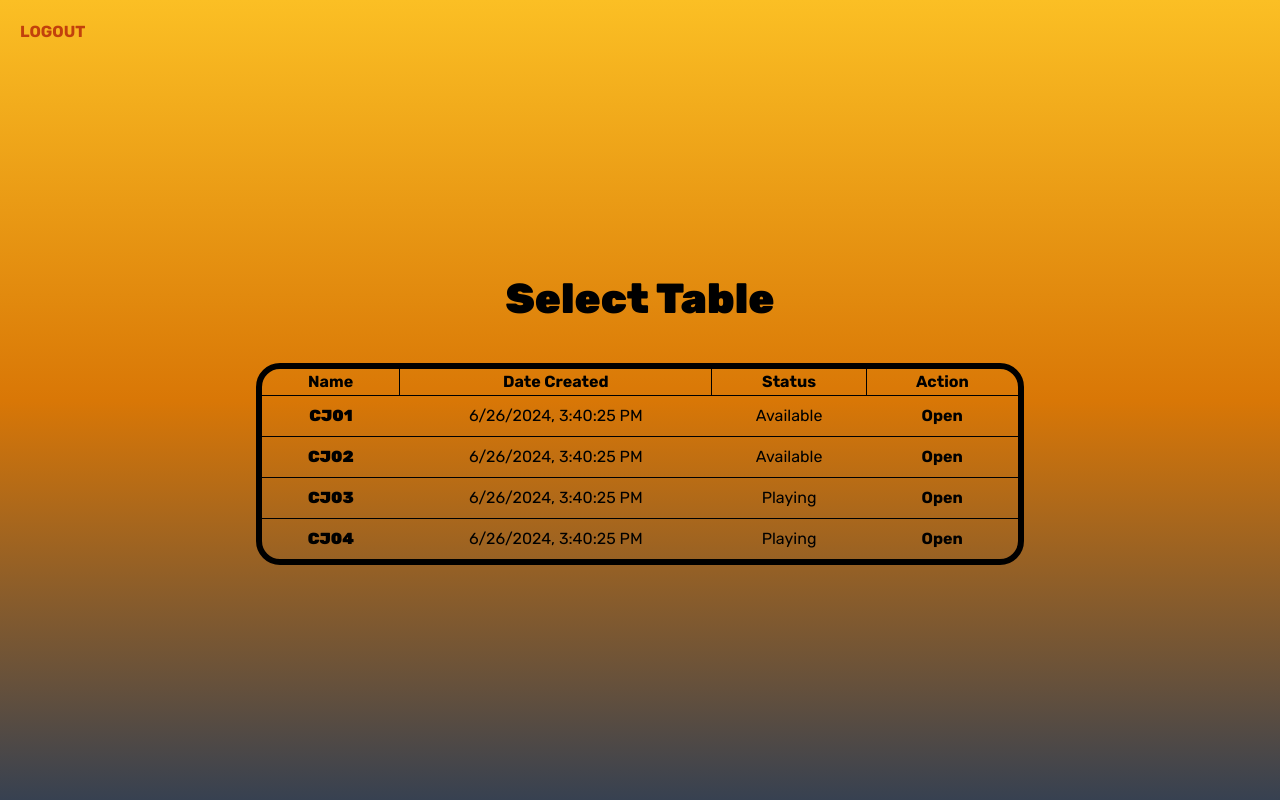
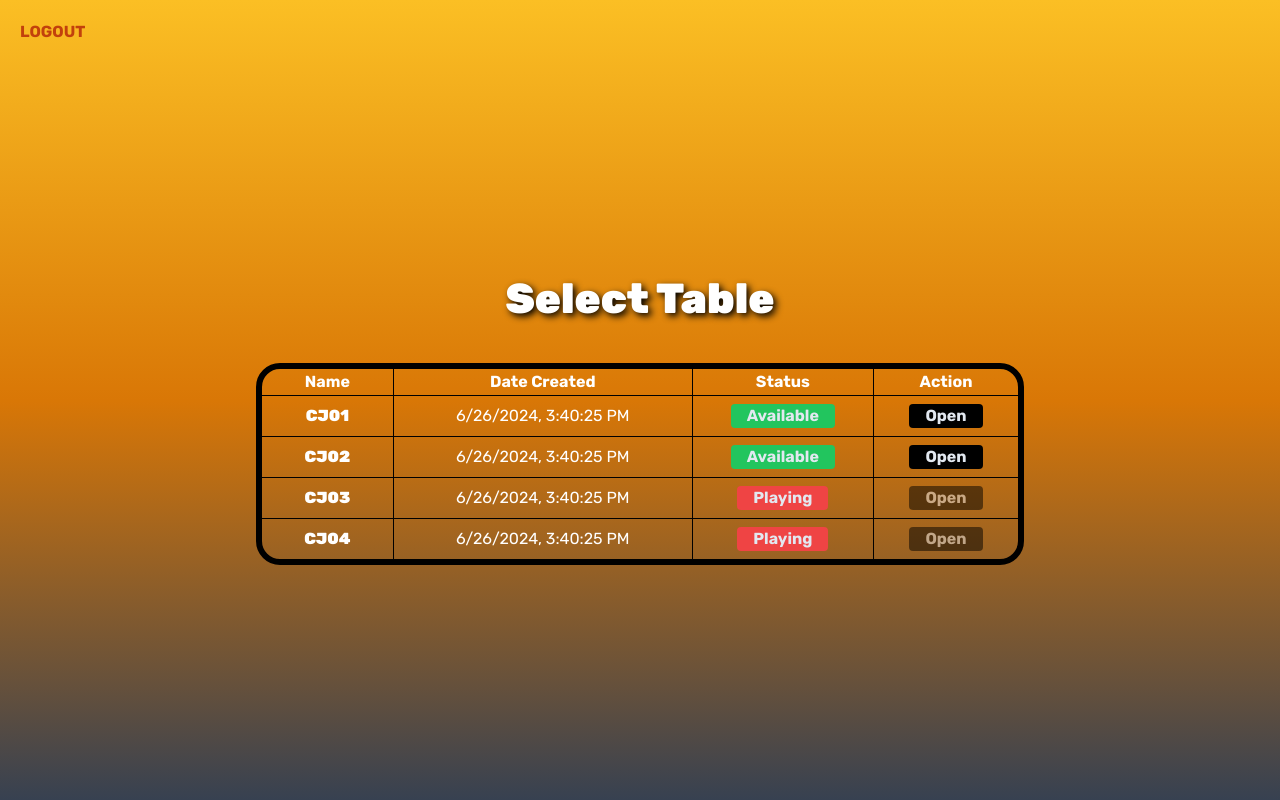
Before and after one commit to reyuer10/react-dui, a React app in the folder react-dui-main/: page /color-game/select-table in a window 1280 px wide. Built offline with nearby package versions, Linux system fonts and the light colour scheme; the HTML template or start-up script is replaced by a standard one.

Commit message:
Finish the table list and revise some little design

```diff
--- a/react-dui-main/src/index.css
+++ b/react-dui-main/src/index.css
@@ -13,6 +13,10 @@
 
 .jp-title-border {
   -webkit-text-stroke: 3px black;
+}
+
+.primary-drop-shadow {
+  text-shadow: 3px 3px 7px rgb(0, 0, 0);
 }
 
 .jp-title {
--- a/react-dui-main/src/pages/tables/TableList.jsx
+++ b/react-dui-main/src/pages/tables/TableList.jsx
@@ -35,6 +35,10 @@ function TableList() {
     navigate("/");
   };
 
+  const handleSelectTable = () => {
+    navigate("/color-game/select-view");
+  };
+
   return (
     <div className="min-h-screen font-rubik flex flex-col items-center justify-center bg-gradient-to-t from-gray-700 via-amber-600 to-amber-400">
       <div className="absolute left-0 top-0 p-5">
@@ -43,29 +47,55 @@ function TableList() {
         </button>
       </div>
       <div>
-        <p className="text-[42px] font-black m-8">Select Table</p>
+        <p className="text-[42px] font-black m-8 text-white primary-drop-shadow">
+          Select Table
+        </p>
       </div>
       <div className="border-[6px] border-black rounded-3xl w-[60%]">
         <table className="w-full ">
           <thead>
             <tr>
-              <th className="px-4 border-b border-black ">Name</th>
-              <th className="px-4 border-b border-l border-black">
+              <th className="px-4 border-b border-black text-white">Name</th>
+              <th className="px-4 border-b border-l border-black text-white">
                 Date Created
               </th>
-              <th className="px-4 border-b border-l border-black">Status</th>
-              <th className="px-4 border-b border-l border-black">Action</th>
+              <th className="px-4 border-b border-l border-black text-white">
+                Status
+              </th>
+              <th className="px-4 border-b border-l border-black text-white">
+                Action
+              </th>
             </tr>
           </thead>
-          <tbody className="m-6">
+          <tbody className="m-6 ">
             {dataTables.map((d) => {
               return (
                 <tr key={d.id} className=" border-t border-black">
-                  <td className="text-center py-2 font-black">{d.name}</td>
-                  <td className="text-center">{d.dateCreated}</td>
-                  <td className="text-center">{d.status}</td>
+                  <td className="text-center py-2 font-black border-r border-black text-white">
+                    {d.name}
+                  </td>
+                  <td className="text-center border-r border-black text-white">
+                    {d.dateCreated}
+                  </td>
+                  <td className="text-center font-bold border-r border-black text-white">
+                    <button
+                      className={`${
+                        d.status === "Available" ? "bg-green-500" : "bg-red-500"
+                      } font-bold bg-black text-slate-200 px-4 rounded`}
+                    >
+                      {d.status}
+                    </button>
+                  </td>
                   <td className="text-center">
-                    <button className="font-bold">Open</button>
+                    <button
+                      onClick={handleSelectTable}
+                      disabled={d.status === "Playing"}
+                      className={`${
+                        d.status === "Available" ? "" : " opacity-50"
+                      } font-bold bg-black text-slate-200 px-4 rounded`}
+                    >
+                      Open
+                    </button>
                   </td>
                 </tr>
               );
--- a/react-dui-main/src/pages/view/SelectView.jsx
+++ b/react-dui-main/src/pages/view/SelectView.jsx
@@ -5,7 +5,7 @@ import { useNavigate } from "react-router-dom";
 function SelectView() {
   const navigate = useNavigate();
   const handleChangeTable = () => {
-    navigate("/");
+    navigate("/color-game/select-table");
   };
 
   const handleRouteTrendDisplay = () => {
@@ -18,12 +18,17 @@ function SelectView() {
 
   return (
     <div className="min-h-screen box-border flex flex-col font-rubik items-center justify-center bg-gradient-to-t from-gray-700 via-amber-600 to-amber-400">
+      <div className="absolute left-0 top-0 p-5">
+        <button onClick={handleChangeTable} className="font-bold text-orange-700">
+          BACK
+        </button>
+      </div>
       <div className="p-4 space-y-14 w-[500px]">
         <div className="flex justify-center">
           <img src={colorGameLogo} alt="casino-logo" className="w-[80%]" />
         </div>
         <div className="text-center flex items-center p-2 justify-evenly text-3xl font-black text-black border-4 border-black shadow shadow-black rounded-full">
-          <p className="">Table Name:</p>
+          <p className="text-white primary-drop-shadow">Table Name:</p>
           <p className="bg-black rounded-full px-5 py-1 text-white">CJ01</p>
         </div>
         <div className="space-y-6 bg-zinc-700 border-[6px] border-black p-6 rounded-3xl">
@@ -44,15 +49,15 @@ function SelectView() {
               Dealer
             </button>
           </div>
-          <div className="text-center text-xl space-y-4">
+          {/* <div className="text-center text-xl space-y-4">
             <p className="font-black text-white">Change Table</p>
             <button
               onClick={handleChangeTable}
               className=" bg-yellow-300 shadow-md shadow-black border-6 w-full rounded-full py-2 font-black text-[18px] text-orange-700 transition-colors hover:bg-yellow-200"
             >
-              Logout
+              Back
             </button>
-          </div>
+          </div> */}
         </div>
       </div>
     </div>
```
